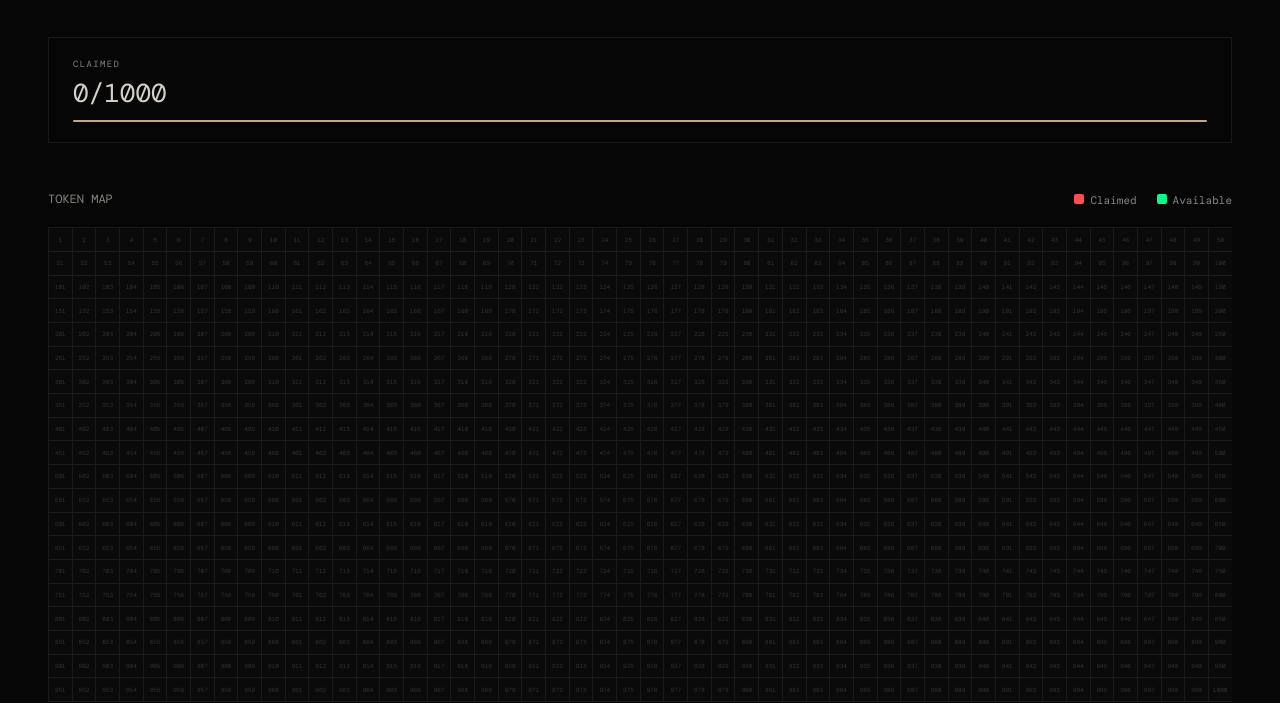
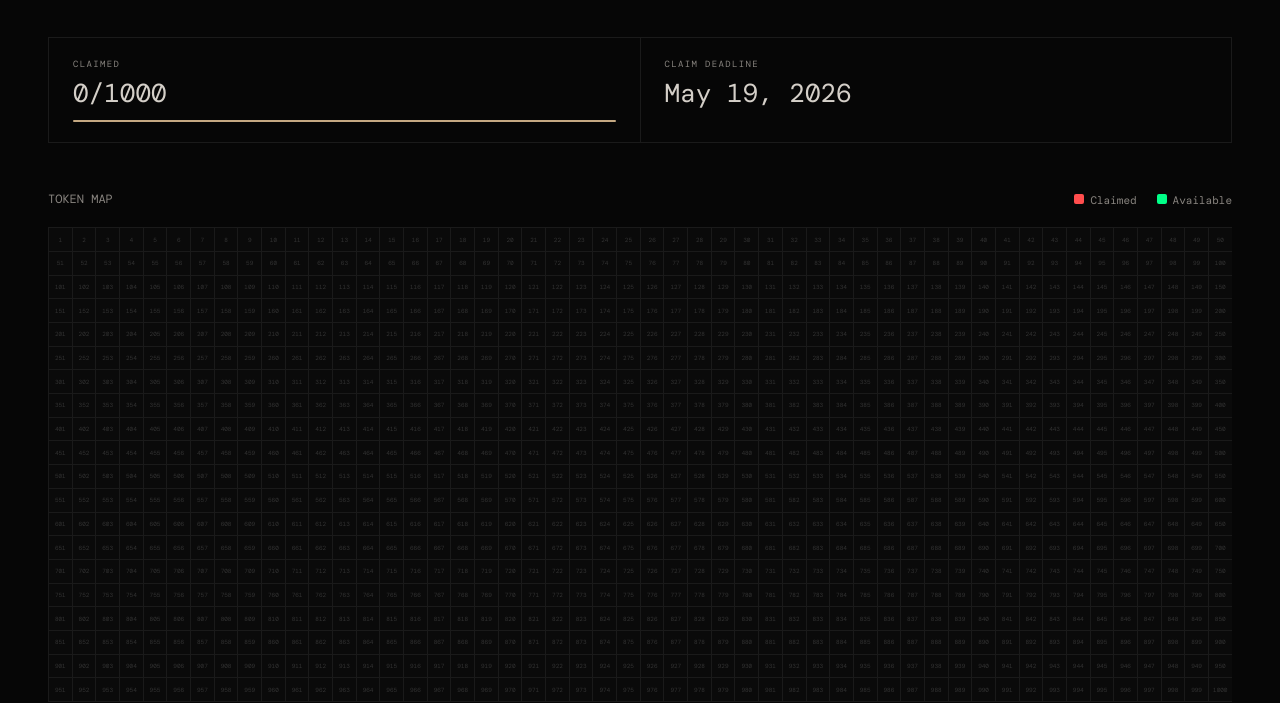
Before and after one commit to DatalandArt/biome-lumina-print-claim, a plain HTML site: page index.html in a window 1280 px wide. Shown: the part 131-834 px from the top of the page. Drawn offline with nearby package versions, Linux system fonts and the light colour scheme; a web font is replaced by a local one.

Commit message:
added claim date, favicon, and updated title text

```diff
--- a/index.html
+++ b/index.html
@@ -3,7 +3,8 @@
   <head>
     <meta charset="UTF-8" />
     <meta name="viewport" content="width=device-width, initial-scale=1.0" />
-    <title>Biome Lumina — Claimed Prints</title>
+    <title>Biome Lumina Print Claim</title>
+    <link rel="icon" href="favicon.ico" />
     <link
       href="https://fonts.googleapis.com/css2?family=DM+Sans:wght@300;400;500&family=DM+Mono:wght@300;400&display=swap"
       rel="stylesheet"
@@ -276,6 +277,10 @@
           <div class="stat-bar-fill" id="progress"></div>
         </div>
       </div>
+      <div class="stat-cell">
+        <div class="stat-label">Claim Deadline</div>
+        <div class="stat-val">May 19, 2026</div>
+      </div>
     </div>
 
     <div class="viz-section">
```
Also changed, not shown: favicon.ico (added).
